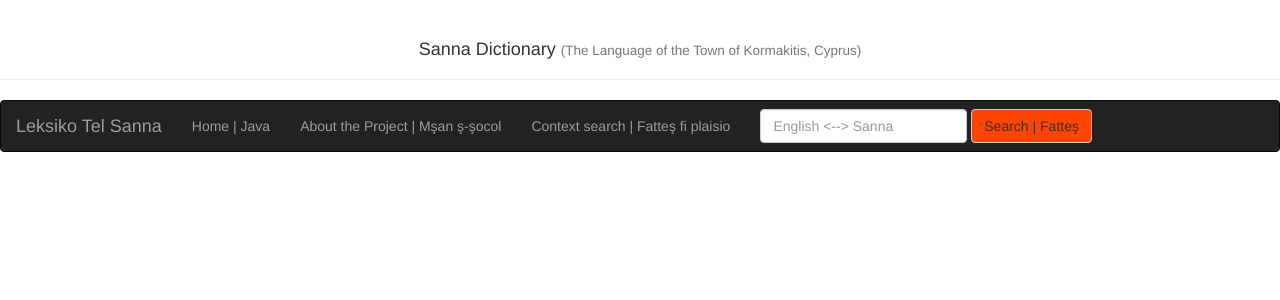
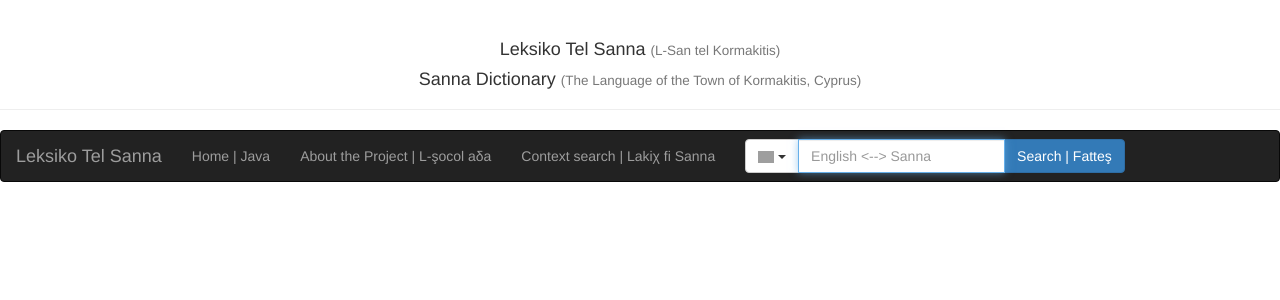
Before and after one commit to wmsimmons/SannaDictionary, a Flask app: page / in a window 1280 px wide. Shown: the top 300 px of the page. Run offline with Flask 2, Linux system fonts and the light colour scheme; some libraries are stand-ins or nearby versions; grey boxes are pictures that could not be loaded.

Commit message:
Update index.html

```diff
--- a/sanna/templates/index.html
+++ b/sanna/templates/index.html
@@ -11,7 +11,8 @@
 	</head>
 
 	<div class="page-header">
-  		<h4 align="center"> Sanna Dictionary <small>(The Language of the Town of Kormakitis, Cyprus)</small></h4>
+		<h4 align="center"> Leksiko Tel Sanna <small>(L-San tel Kormakitis)</small></h4>
+		<h4 align="center"> Sanna Dictionary <small>(The Language of the Town of Kormakitis, Cyprus)</small></h4>
 	</div>
 
 <body>
@@ -23,14 +24,30 @@
 	     </div>
 	     <ul class="nav navbar-nav">
 	     	<li role="navigation"><a href="/">Home | Java</a></li>
-			<li role="navigation"><a href="/aboutproject">About the Project | Mşan ş-şocol</a></li>
-			<li role="navigation"><a href="/contextsearch">Context search | Fatteş fi plaisio</a></li>
+			<li role="navigation"><a href="/aboutproject">About the Project | L-şocol aδa</a></li>
+			<li role="navigation"><a href="/contextsearch">Context search | Lakiχ fi Sanna</a></li>
 	     </ul>
 	     <form class="navbar-form navbar-left" method="GET" role="search" action="/results">
-			<div class="form-group">
-			   	<input type="search" class="form-control" placeholder="English <--> Sanna" name="searchword">
+			<div class="input-group">
+				<div class="input-group-btn keyboard">
+						<button type="button" class="btn btn-default dropdown-toggle" data-toggle="dropdown" aria-expanded="false">
+						<!-- ċġħż -->
+							<img src="/resources/gabra/img/icon_36974_keyboard.svg?1465472213" width="16px" alt="">    <span class="caret"></span>
+						</button>
+					<ul class="dropdown-menu" role="menu">
+						<li><a href="#" class="btn btn-default" onclick="$('input#search-input').insertAtCursor('θ').focus(); return false;" )"="">θ</a></li>
+						<li><a href="#" class="btn btn-default" onclick="$('input#search-input').insertAtCursor('γ').focus(); return false;" )"="">γ</a></li>
+						<li><a href="#" class="btn btn-default" onclick="$('input#search-input').insertAtCursor('δ').focus(); return false;" )"="">δ</a></li>
+						<li><a href="#" class="btn btn-default" onclick="$('input#search-input').insertAtCursor('ş').focus(); return false;" )"="">ş</a></li>
+						<li><a href="#" class="btn btn-default" onclick="$('input#search-input').insertAtCursor('χ').focus(); return false;" )"="">χ</a></li>
+					</ul>
+					</div><!-- input-group-btn -->
+
+					<input type="search" name="s" class="form-control" id="search-input" autofocus="true" value="" placeholder="English <--> Sanna">
+					<div class="input-group-btn">
+					<button type="submit" class="btn btn-primary">Search | Fatteş</button>
+				</div><!-- input-group-btn -->
 			</div>
-			<button type="submit" class="btn btn-default" id="searchbutton">Search | Fatteş</button>
 		</form>
 	   </div>
 	</nav>
```
